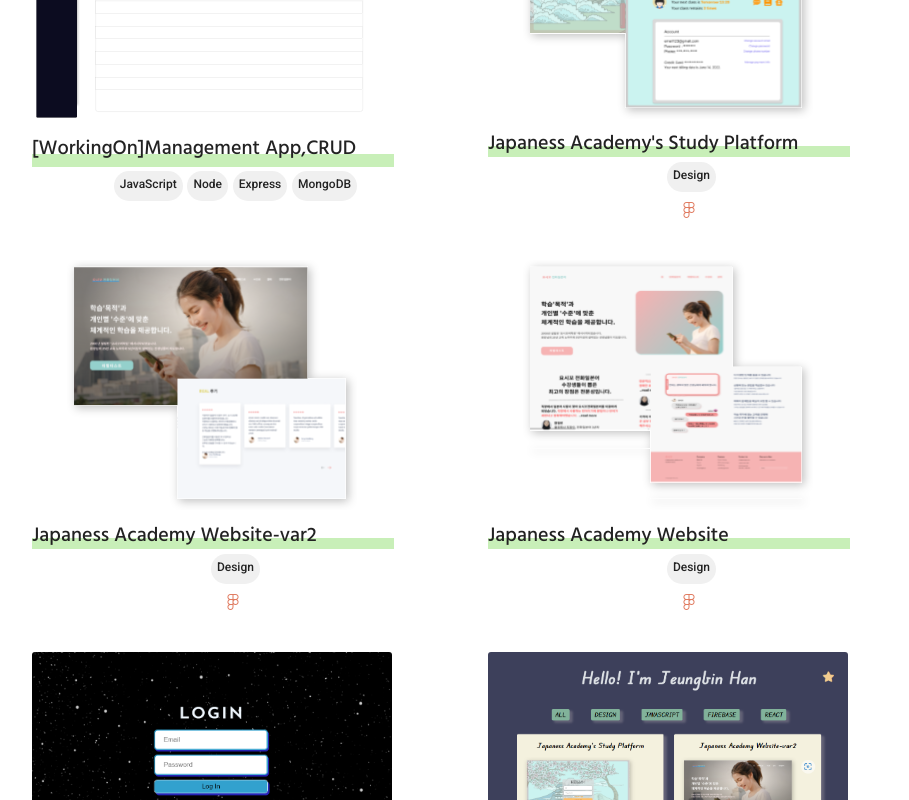
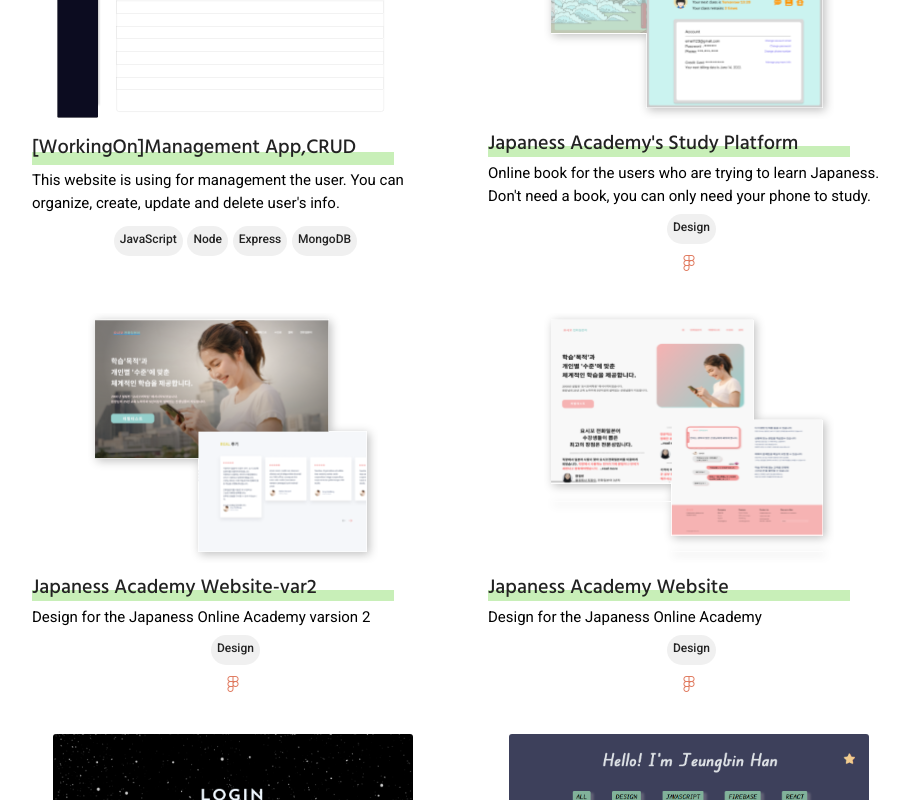
Before and after one commit to Jeungbin/Portfolio, a React (Create React App) app: page / in a window 1280 px wide. Shown: the part 400-1200 px from the top of the page, without its empty margins (168-1077 px from the left). Built offline with nearby package versions, Linux system fonts and the light colour scheme.

Commit message:
Add Explain

```diff
--- a/src/components/Buttons.js
+++ b/src/components/Buttons.js
@@ -50,7 +50,7 @@ const Buttons = () => {
 
         <div className="works-container">
           {works?.map((item) => {
-            const { id, name, img, website, figma, git } = item;
+            const { id, name, img, website, figma, git, explain } = item;
             return (
               <section className="work" key={id}>
                 {img ? (
@@ -59,6 +59,7 @@ const Buttons = () => {
                   <p className="not-yet">I'm working on it now!</p>
                 )}
                 <h1 className="work-name">{name}</h1>
+                <p className="work-explain">{explain}</p>
                 <div className="stack-containers">
                   {item.stack.map((item, index) => (
                     <li key={index} className="stack">
--- a/src/components/data.js
+++ b/src/components/data.js
@@ -3,6 +3,8 @@ const data = [
     id: 7,
     img: "img/Desktop - 1.svg",
     name: "[WorkingOn]Management App,CRUD",
+    explain:
+      "This website is using for management the user. You can organize, create, update and delete user's info.",
     stack: ["JavaScript", "Node", "Express", "MongoDB"],
     website: "",
     figma: "",
@@ -12,6 +14,8 @@ const data = [
     id: 1,
     img: "img/work3.svg",
     name: "Japaness Academy's Study Platform",
+    explain:
+      "Online book for the users who are trying to learn Japaness. Don't need a book, you can only need your phone to study.",
     stack: ["Design"],
     website: "",
     figma:
@@ -22,6 +26,7 @@ const data = [
     id: 2,
     img: "img/work1.svg",
     name: "Japaness Academy Website-var2",
+    explain: "Design for the Japaness Online Academy varsion 2",
     stack: ["Design"],
     website: "",
     figma:
@@ -32,6 +37,7 @@ const data = [
     id: 3,
     img: "img/work2.svg",
     name: "Japaness Academy Website",
+    explain: "Design for the Japaness Online Academy",
     stack: ["Design"],
     website: "",
     figma: "https://www.figma.com/file/vpeCqaUhjZ4kpnhiEUMocS/Untitled",
@@ -43,6 +49,8 @@ const data = [
     name: "Firebase Pjoject",
     stack: ["JavaScript", "Firebase"],
     website: "https://js-and-firebase-assignment.jeungbinhan.repl.co/",
+    explain:
+      "User can make own id, and check remaining days by his birthday. I made this to experiece and practice saving user's data to use Firebase.",
     figma: "",
     git: "https://github.com/Jeungbin/Firebase-and-JavaScipt_birthdayProject",
   },
@@ -52,6 +60,7 @@ const data = [
     name: "My Portfolio",
     stack: ["React", "JavaScript"],
     website: "https://main--jbinportfoli.netlify.app/",
+    explain: "My portfolio that I used 'React'.",
     figma: "",
     git: "https://github.com/Jeungbin/Portfolio",
   },
@@ -60,6 +69,8 @@ const data = [
     img: "img/express.png",
     name: "[Practice] Management App,CRUD",
     stack: ["JavaScript", "Express", "MongoDB", "EJS"],
+    explain:
+      "Management Application that user can review , create, update and delete the info.",
     website: "",
     figma: "",
     git: "https://github.com/Jeungbin/CRUD_Practice-with-express-node-and-MD",
--- a/src/index.css
+++ b/src/index.css
@@ -463,7 +463,15 @@ span{
 }
 
 .work-img{
+    justify-self: center;
     width: 360px;
     height: 250px;
     border-radius: var(--radius);
 }
+
+.work-explain{
+    font-size: 15px;
+    line-height: 23px;
+    font-weight: 400;
+    margin-bottom: 0.3rem;
+}
```
